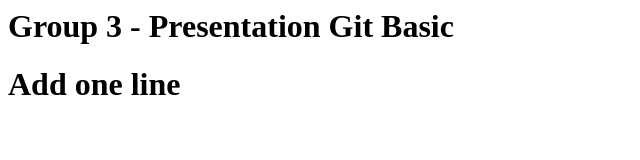
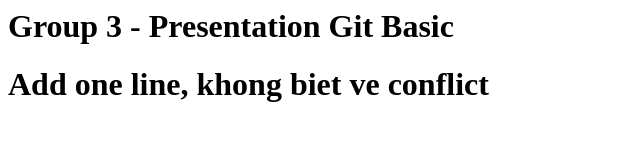
Before and after one commit to quoctrung19/Group3-Presentation, a plain HTML site: page index.html in a window 1280 px wide. Shown: the whole page, without its empty margins (0-640 px from the left). Drawn offline with Linux system fonts and the light colour scheme.

Commit message:
Sua file de test conflict

```diff
--- a/index.html
+++ b/index.html
@@ -1,3 +1,3 @@
 <h1>Group 3 - Presentation Git Basic</h1>
 
-<h1>Add one line<h1>
+<h1>Add one line, khong biet ve conflict<h1>
```
